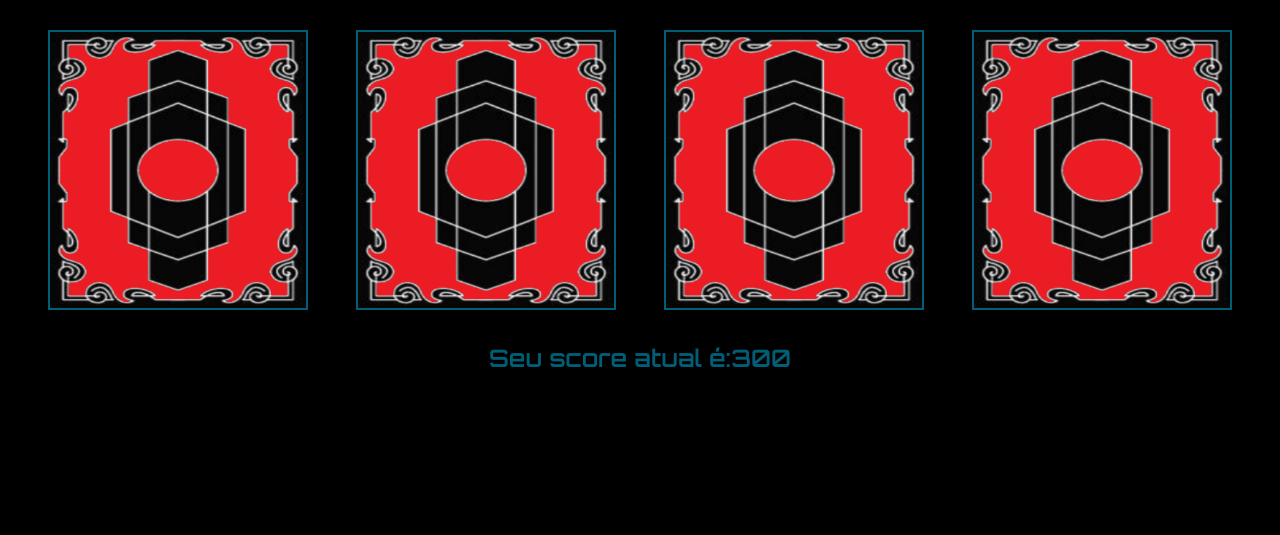
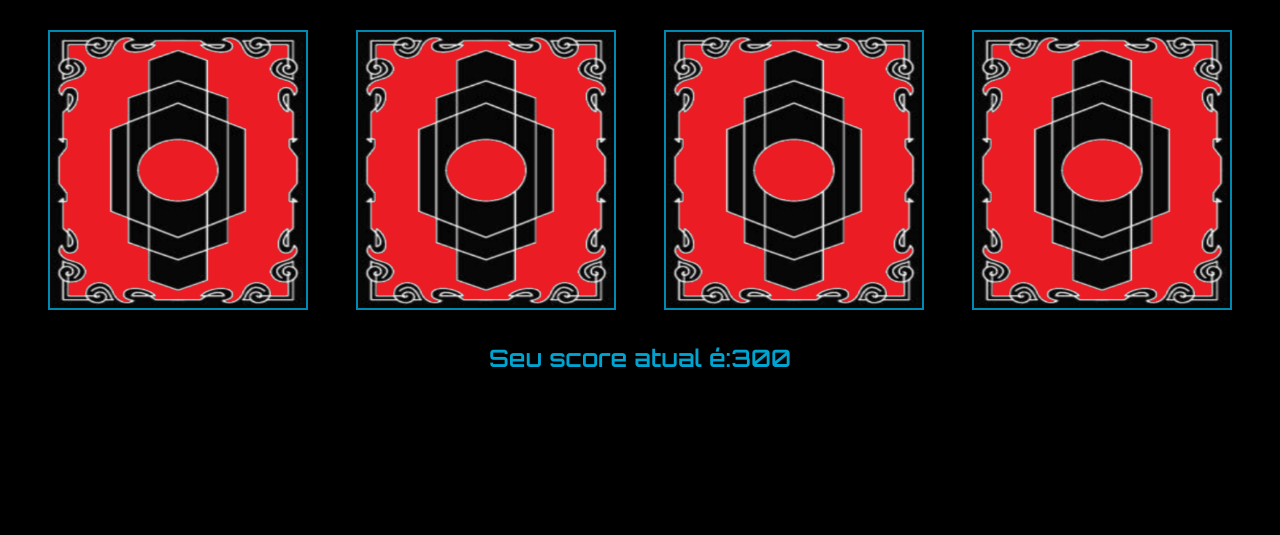
Before and after one commit to EddyGuarinello/ProjetoCardGuess, a plain HTML site: page index.html in a window 1280 px wide. Shown: the part 265-800 px from the top of the page. Drawn offline with Linux system fonts and the light colour scheme.

```diff
--- a/style.css
+++ b/style.css
@@ -1,7 +1,7 @@
 html,body{
     margin: 0;
     font-family: 'Orbitron', sans-serif;
-    color: #015e77;
+    color: #00a4d1;
 
 }
 body{
@@ -33,7 +33,7 @@ h1{
 img{
     width: 20%;
     height: 80%;
-    border: 2px solid #015e77;
+    border: 2px solid #008ab1;
 }
 h2{
     margin: 0;
```
